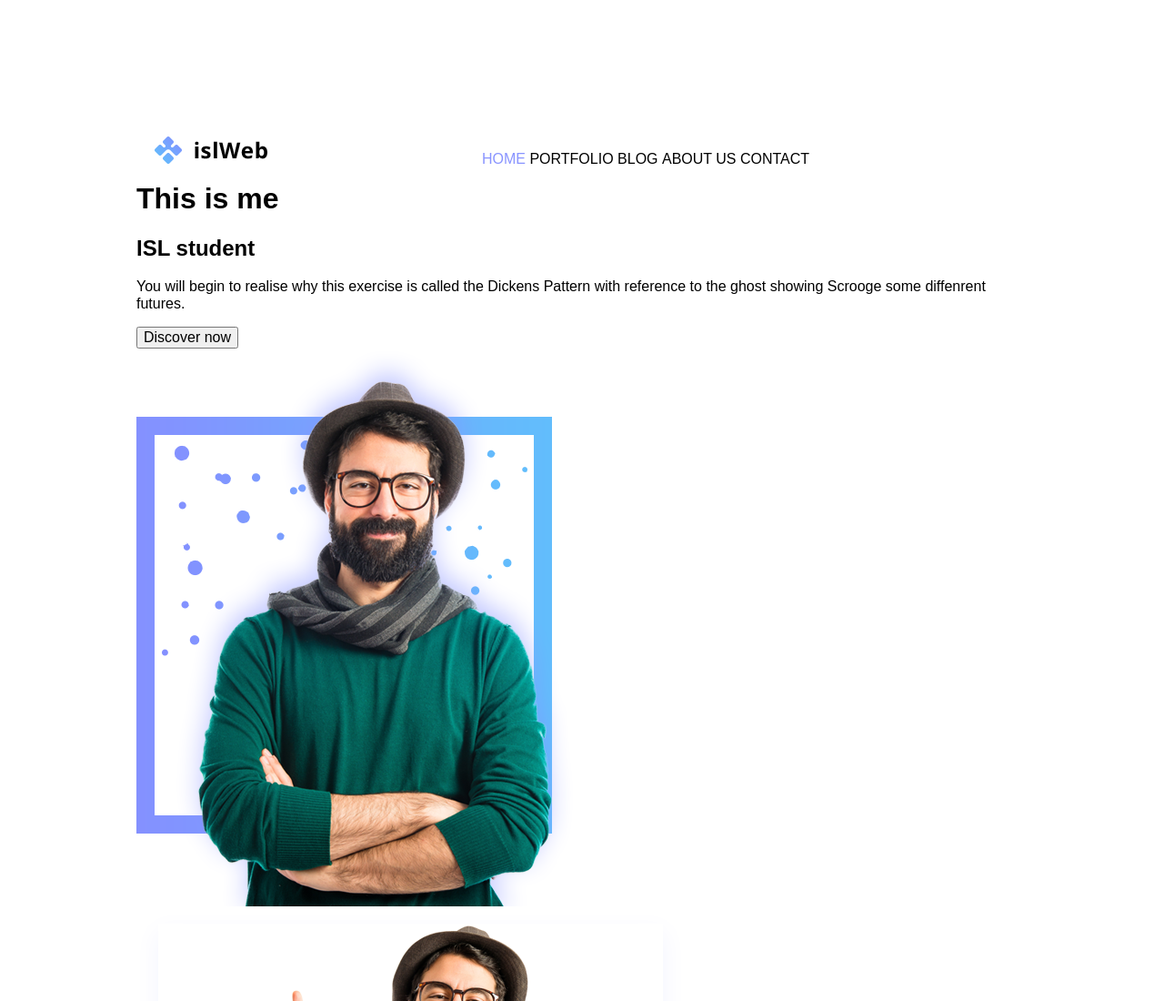
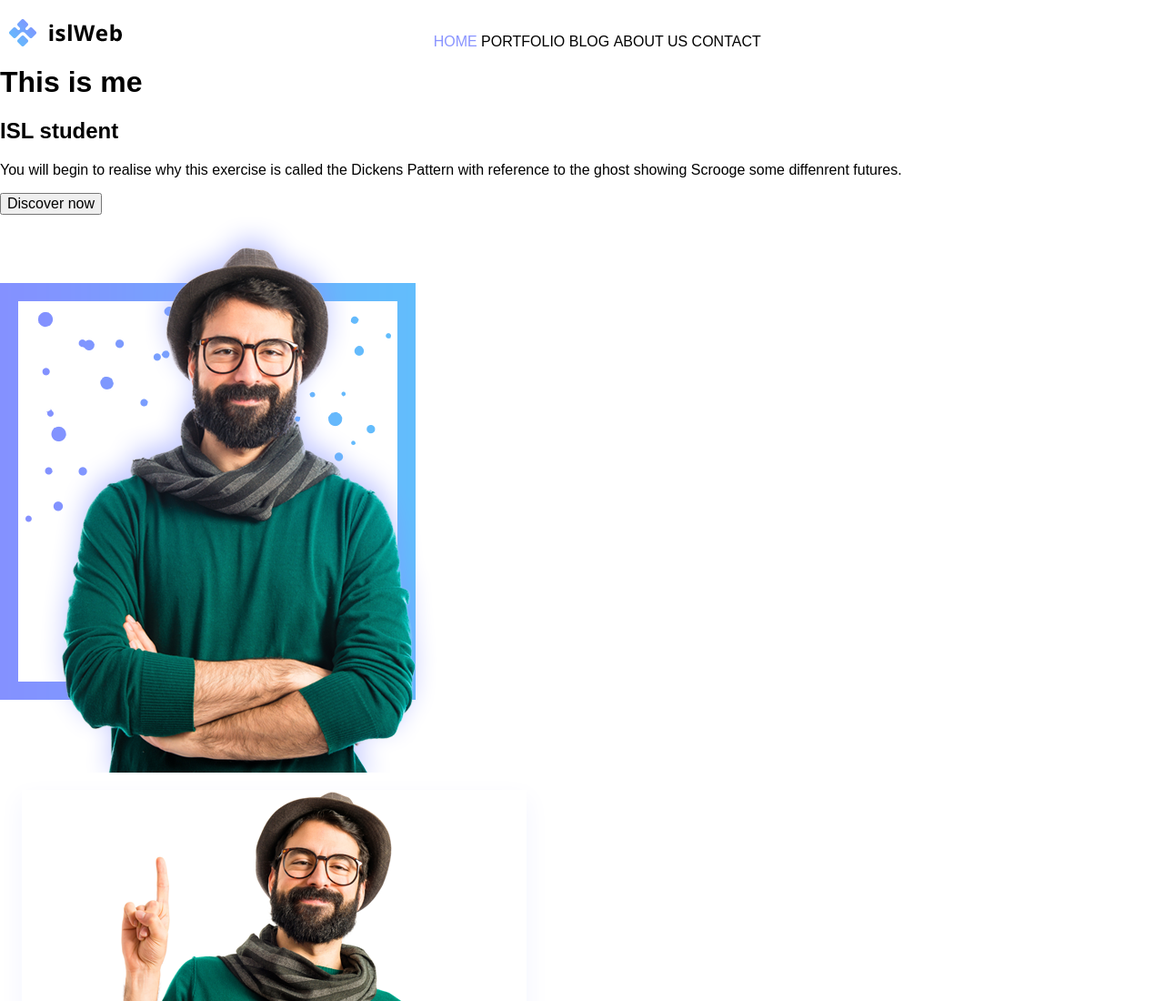
Before and after one commit to martin-lechene/ISL-examen-ISLWeb-Website, a plain HTML site: page index.html in a window 1280 px wide. Shown: the top 1100 px of the page at 91% size. Drawn offline with Linux system fonts and the light colour scheme.

Commit message:
Update INDEX and add page

```diff
--- a/index.html
+++ b/index.html
@@ -16,7 +16,7 @@
 </head>
 <body>
     <header class="layout-head" id="head">
-        <div class="wrap col-12">
+        <div class="wrap">
             <div class="layout-head-logo col-4">
                 <a href="index.html"><img class="layout-head-logo-img "src="./img/logo.png" alt="Institut Sains Laurent Web logo" title="Logo de ISLWeb"></a>
             </div>
--- a/src/scss/base/_base.scss
+++ b/src/scss/base/_base.scss
@@ -3,5 +3,5 @@ body{
 	padding: 0;
 	font-family: sans-serif;
 	background-color: white;
-	margin: 150px;
+	margin: auto;
 };
--- a/src/scss/layout/_header.scss
+++ /dev/null
@@ -1,6 +0,0 @@
-header{
-    background-color: map-get($colors, second-color);
-};
-.wrap{
-    overflow-wrap: anywhere;
-};
--- a/src/scss/layout/_nav.scss
+++ b/src/scss/layout/_nav.scss
@@ -9,6 +9,7 @@ ul {
     text-transform: uppercase;
     background-color: transparent;
     color:black;
+    text-align: center;
     &:hover{
         color:map-get($colors, link );
     };
```
Also changed, not shown: src/css/screen.css.
